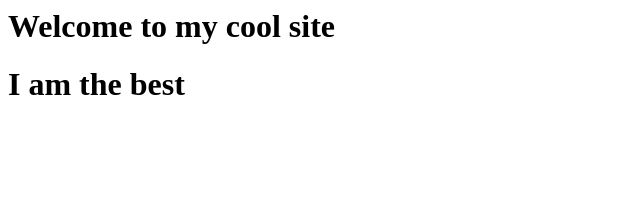
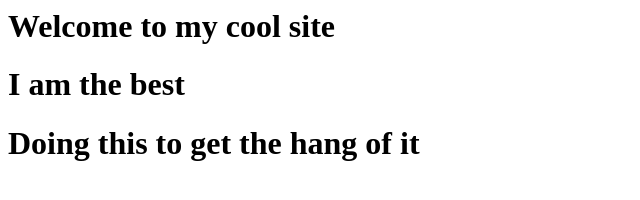
Before and after one commit to brissonkyle/GIT-PRACTICE, a plain HTML site: page index.html in a window 1280 px wide. Shown: the whole page, without its empty margins (0-640 px from the left). Drawn offline with Linux system fonts and the light colour scheme.

Commit message:
i think i got this

```diff
--- a/index.html
+++ b/index.html
@@ -1,2 +1,3 @@
 <h1> Welcome to my cool site </h1>
 <h1>I am the best</h1>
+<h1>Doing this to get the hang of it</h1>
```
